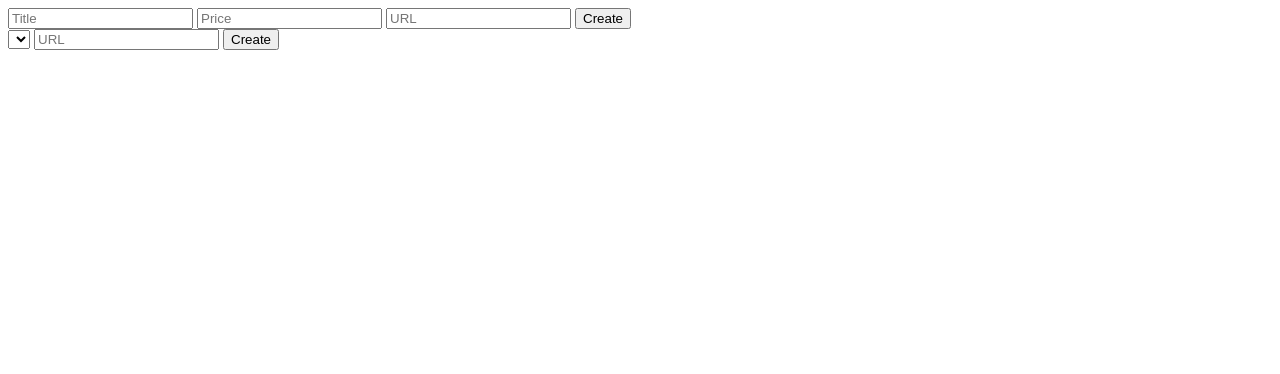
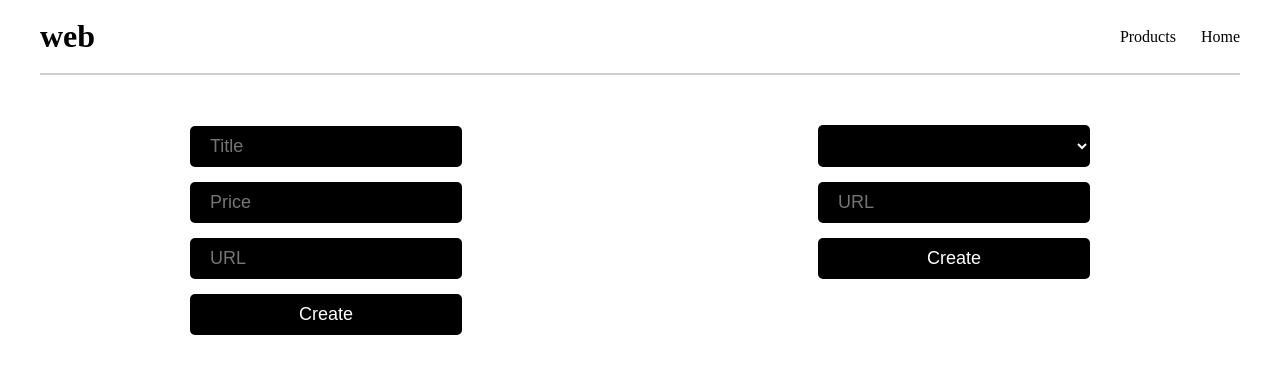
Before and after one commit to SergiumarK/slider.php, a PHP site: page /cms.php in a window 1280 px wide. Shown: the top 374 px of the page. Run offline with PHP 8.4, Linux system fonts and the light colour scheme; data that the repository does not hold is empty.

Commit message:
view_products_in_product.php_&&_more_CSS

```diff
--- a/cms.php
+++ b/cms.php
@@ -28,16 +28,28 @@
     <meta charset="UTF-8">
     <meta name="viewport" content="width=device-width, initial-scale=1.0">
     <title>CMS</title>
+    <style>
+        <?php
+            include "styles.css";
+        ?>
+    </style>
 </head>
 <body>
-    <form action="" method="post">
+    <header>
+        <h1>web</h1>
+        <nav>
+            <a href="index.php">Products</a>
+            <a href="index.php">Home</a>
+        </nav>
+    </header>
+    <main>
+        <form class="product-create" action="" method="post">
             <input type="text" name="title" placeholder="Title">
             <input type="text" name="price" step="0.01" placeholder="Price">
             <input type="text" name="url" placeholder="URL">
             <button name="type" value="product-create">Create</button>
         </form>
-    <div class="products"></div>
-    <form action="" method="post">
+        <form class="slider-product-create" action="" method="post">
             <select name="product_id">
                 <?php
                     $sql = "SELECT product_id, title FROM products";
@@ -53,5 +65,6 @@
             <input type="text" name="url" placeholder="URL">
             <button name="type" value="slide-create">Create</button>
         </form>
+    </main>
 </body>
 </html>
--- a/script.js
+++ b/script.js
@@ -1,9 +1,9 @@
-const slider = document.getElementById("slider")
+const slider = document.querySelector(".slider-line")
 const left = document.getElementById("left")
 const right = document.getElementById("right")
 
 let position = 0
-const imageSize = 700
+const imageSize = 656
 
 
 const sliderLength = document.querySelectorAll("#slider img").length
@@ -18,7 +18,7 @@ left.addEventListener("click", () => {
 
 right.addEventListener("click", () => {
     position -= imageSize
-    if (position < -(imageSize * (sliderLenght - 1))) {
+    if (position < -(imageSize * (sliderLength - 1))) {
         position = 0
     }
     slider.style.left = `${position}px`
--- a/styles.css
+++ b/styles.css
@@ -2,33 +2,148 @@
     margin: 0;
     padding: 0;
     box-sizing: border-box;
-    font-family: sans-serif;
+
+}
+/* header */
+header {
+    width: 1200px;
+    height: 75px;
+    border-bottom: 2px solid #cecece;
+    display: flex;
+    align-items: center;
+    justify-content: space-between;
+    margin: auto;
 }
 
-#slider-wrapper {
-    height: 500px;
-    width: 700px;
-    overflow: hidden;
+.create {
+    display: flex;
+    align-items: center;
+    justify-content: center;
+    margin: 50px auto;
+}
+
+header nav {
+    display: flex;
+    align-items: center;
+    gap: 25px;
+}
+
+header nav a {
+    text-decoration: none;
+    color: black;
     position: relative;
+    bottom: 0px;
+    transition: bottom .25s ease;
+}
+
+header nav a:hover {
+    bottom: 5px;
+}
+
+/* slider */
+
+.slider-body {
+    height: 100vh;
+    display: flex;
+    align-items: center;
+    justify-content: center;
+    flex-direction: column;
 }
 
 #slider {
-    height: 500px;
-    width: 700px;
-    display: flex;
-    position: absolute;
-    top: 0;
-    left: 0;
-    /* overflow: hidden; */
+    margin: 30px auto;
+    overflow: hidden;
+    width: 656px;
+    height: 556px;
+    border: none;
+
+
 }
 
-#slider a {
-    height: 100%;
-    flex: 0 0 700px;
+#slider img {
+    width: 656px;
+    height: 556px;
+    object-fit: contain;
 }
 
-#slider a img {
-    height: 100%;
+
+
+.slider-line {
+    display: flex;
+    position: relative;
+    transition: 0.5s ease;
+}
+
+#left {
+    position: absolute;
+    left: 100px;
+    border: none;
+    border-radius: 100%;
+    height: 50px;
+    width: 50px;
+    font-size: 26px;
+    cursor: pointer;
+}
+
+#right {
+    position: absolute;
+    right: 100px;
+    border: none;
+    border-radius: 100%;
+    height: 50px;
+    width: 50px;
+    font-size: 26px;
+    cursor: pointer;
+}
+
+/* cms.php */
+
+main {
+    display: flex;
+    align-items: first baseline;
+    justify-content: space-between;
+    width: 900px;
+    margin: auto;
+    margin-top: 50px;
+}
+
+.product-create,
+.slider-product-create {
+    display: flex;
+    gap: 15px;
+    flex-direction: column;
+}
+
+.product-create input,
+.product-create button,
+.slider-product-create input,
+.slider-product-create button,
+.slider-product-create select {
+    font-size: 18px;
+    padding: 10px 20px;
+    border: 0;
+    outline: 0;
+    background-color: #ececec;
+    border-radius: 5px;
+    background-color: black;
+    color: white;
+}
+
+/* product.php */
+
+.catalog {
+    height: 120px;
+    margin: 50px;
+    display: grid;
+    grid-template-columns: repeat(3, 1fr);
+    gap: 25px;
+}
+
+ img {
     width: 100%;
-    object-fit: cover;
+    height: 300px;
+    object-fit: contain;
+    border-radius: 10px;
+    border: 1px solid #cecece;
+
 }
```
Also changed, not shown: index.php (+7 -3 lines), product.php (+45 -0 lines). Lines whose indentation alone changed are shown as unchanged.
